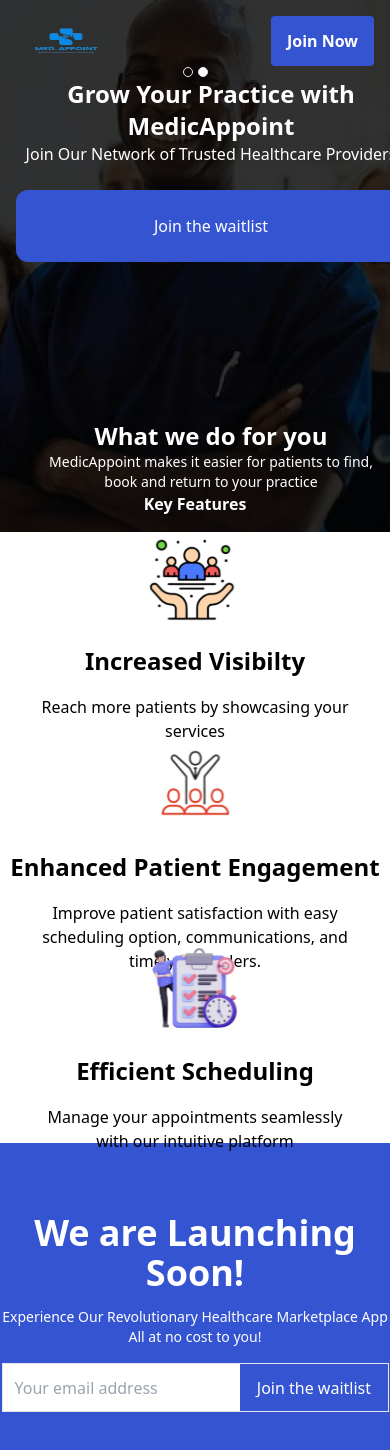
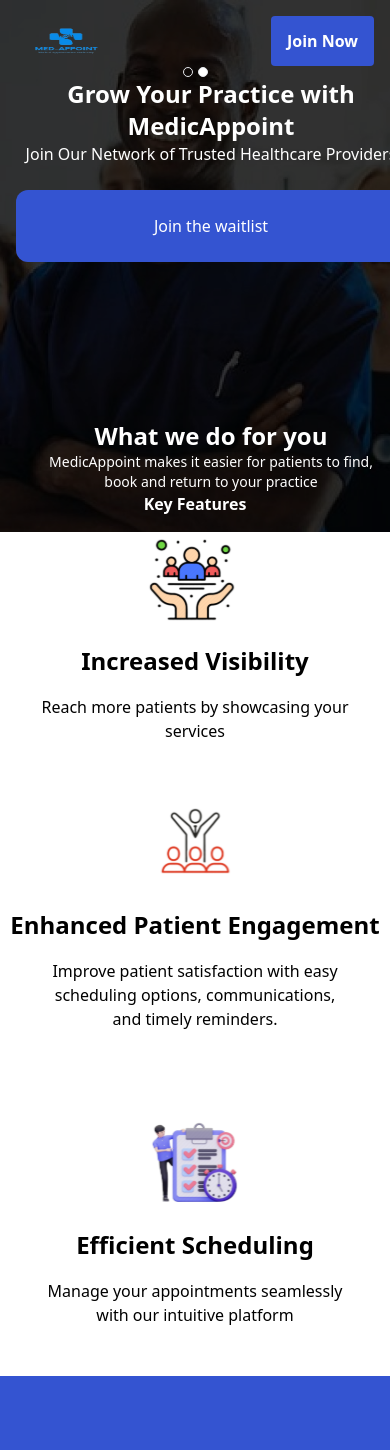
Before and after one commit to ByteSurgeonAmos/mediappoint, a Next.js app: page /provider in a window 390 px wide. Shown: the top 1450 px of the page. Built offline with nearby package versions, Linux system fonts and the light colour scheme.

Commit message:
responsive pages

```diff
--- a/src/components/provider/HowItWorks.tsx
+++ b/src/components/provider/HowItWorks.tsx
@@ -4,10 +4,10 @@
 const HowItWorks = () => {
   return (
     <div className="pb-3">
-      <div className="w-full sm:h-[400px] flex justify-center items-center max-md:flex-col max-md:h-max  max-md:w-screen">
-        <div className="w-[1000px] sm:h-[300px]  md-max:space-y-4 flex justify-between max-md:flex-col max-md:h-max max-md:w-max">
-          <div className=" sm:shadow-lg gap-4 h-full max-md:h-max   flex flex-col justify-center items-center">
-            <div className="w-[182px]   flex justify-center items-center  max-md:w-screen ">
+      <div className="w-full sm:h-[400px] flex justify-center items-center max-md:flex-col max-md:h-screen max-md:w-screen">
+        <div className="w-full sm:w-[1000px] sm:h-[300px] flex flex-col sm:flex-row justify-between max-md:space-y-4 sm:space-y-0 max-md:h-full max-md:w-screen">
+          <div className="sm:shadow-lg gap-4 h-full max-md:h-max flex flex-col justify-center items-center">
+            <div className="w-[182px] flex justify-center items-center max-md:w-full">
               <Image
                 src="/visibility.svg"
                 alt="visibility"
@@ -15,13 +15,15 @@
                 height={150}
               />
             </div>
-            <div className=" font-bold text-[24px]">Increased Visibilty</div>
-            <div className="w-[308px] h-[38px] text-center text-[16px]  text-wrap">
+            <div className="font-bold text-[24px] text-center">
+              Increased Visibility
+            </div>
+            <div className="w-[308px] h-[38px] text-center text-[16px] text-wrap">
               Reach more patients by showcasing your services
             </div>
           </div>
-          <div className=" gap-4 h-full sm:shadow-lg  flex flex-col justify-center items-center">
-            <div className="w-[182px]   flex justify-center items-center ">
+          <div className="gap-4 h-full sm:shadow-lg flex flex-col justify-center items-center">
+            <div className="w-[182px] flex justify-center items-center">
               <Image
                 src="/patients.svg"
                 alt="patients"
@@ -29,17 +31,16 @@
                 height={150}
               />
             </div>
-            <div className=" font-bold text-[24px]">
+            <div className="font-bold text-[24px] text-center">
               Enhanced Patient Engagement
             </div>
-
             <div className="w-[308px] h-[38px] text-center text-[16px] text-wrap">
-              Improve patient satisfaction with easy scheduling option,
-              communications, and timely reminders.{" "}
+              Improve patient satisfaction with easy scheduling options,
+              communications, and timely reminders.
             </div>
           </div>
-          <div className=" gap-4 h-full sm:shadow-lg  flex flex-col justify-center items-center">
-            <div className="w-[182px]   flex justify-center items-center ">
+          <div className="gap-4 pt-2 h-full sm:shadow-lg flex flex-col justify-center items-center">
+            <div className="w-[182px] flex justify-center items-center">
               <Image
                 src="/efficiency.svg"
                 alt="efficiency"
@@ -47,9 +48,10 @@
                 height={150}
               />
             </div>
-            <div className=" font-bold text-[24px]">Efficient Scheduling</div>
-
-            <div className="w-[308px] text-[16px] h-[38px] text-center  text-wrap">
+            <div className="font-bold text-[24px] text-center">
+              Efficient Scheduling
+            </div>
+            <div className="w-[308px] h-[38px] text-center text-[16px] text-wrap">
               Manage your appointments seamlessly with our intuitive platform
             </div>
           </div>
```
